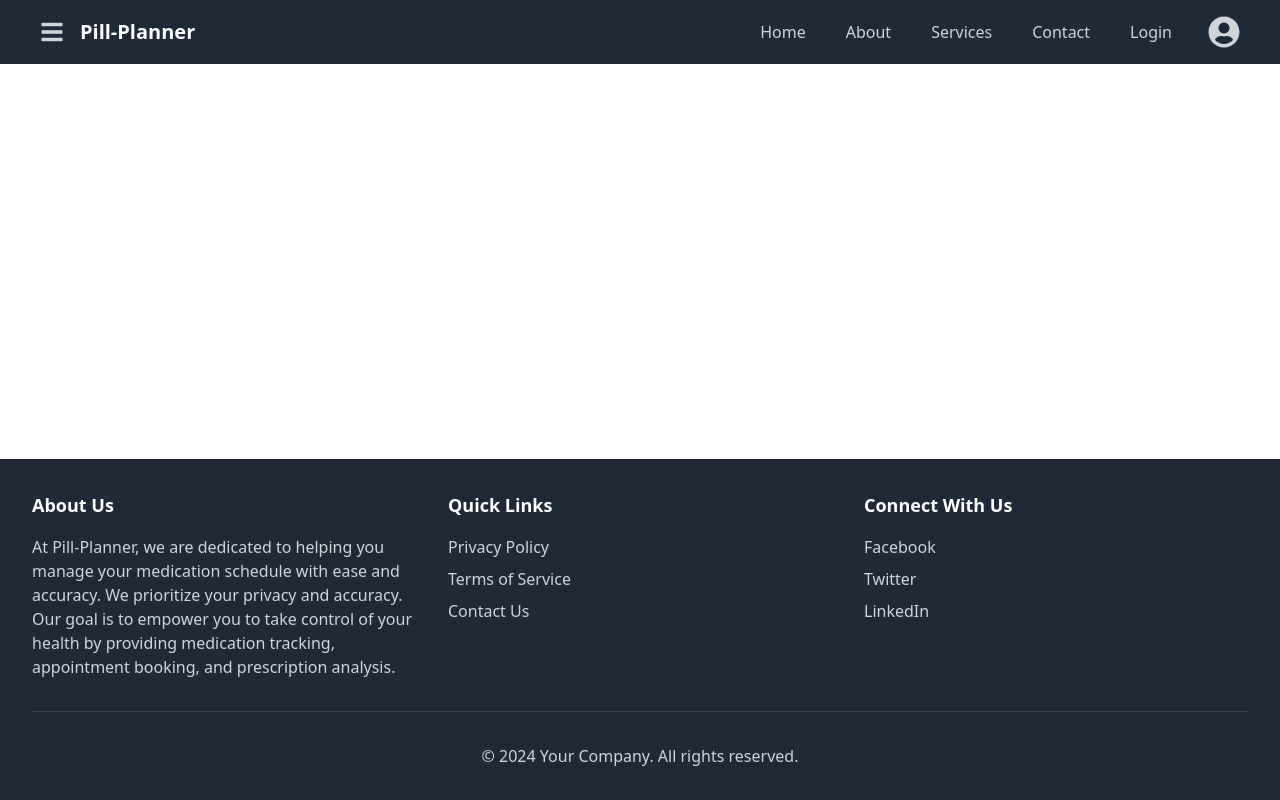
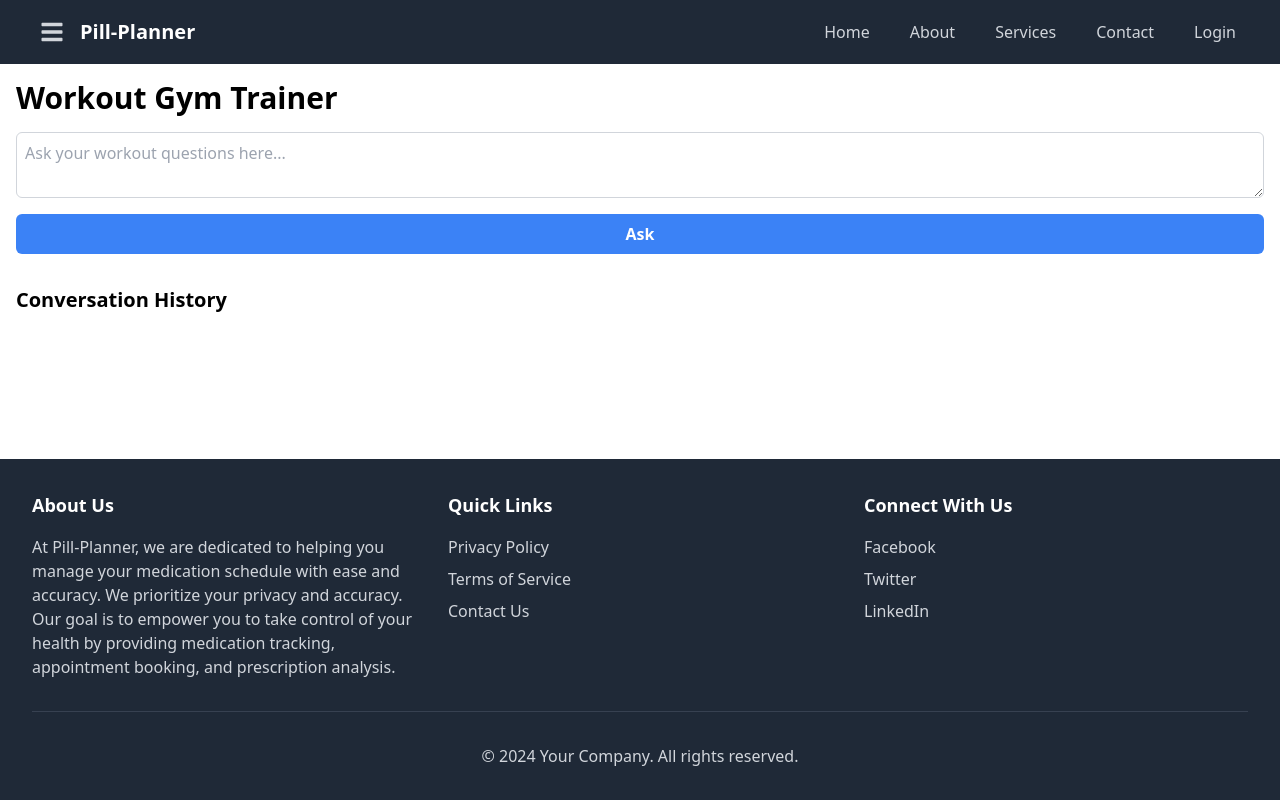
Before and after one commit to CharanSuggala26/Medicine-Dosage-Tracker, a React (Create React App) app in the folder pill-planner/: page /workout in a window 1280 px wide. Built offline with nearby package versions, Linux system fonts and the light colour scheme.

Commit message:
Workout Page uploaded and Navbar Updated

```diff
--- a/pill-planner/package.json
+++ b/pill-planner/package.json
@@ -3,6 +3,7 @@
   "version": "0.1.0",
   "private": true,
   "dependencies": {
+    "@google/generative-ai": "^0.21.0",
     "@heroicons/react": "^2.2.0",
     "autoprefixer": "^10.4.20",
     "axios": "^1.7.9",
@@ -14,7 +15,7 @@
     "framer-motion": "^11.15.0",
     "heroicons": "^2.2.0",
     "lucide-react": "^0.469.0",
-    "postcss": "^8.4.49",
+    "postcss": "^8.5.1",
     "react": "^18.3.1",
     "react-bootstrap": "^2.10.7",
     "react-calendar-heatmap": "^1.9.0",
--- a/pill-planner/src/App.js
+++ b/pill-planner/src/App.js
@@ -18,6 +18,7 @@ import Profile from "./Pages/Profile";
 import LandingPage from "./Pages/LandingPage";
 import Stats from "./Pages/Stats";
 import MedicineAnalysis from "./Pages/MedicineAnalysis";
+import WorkoutTrainer from "./Pages/WorkoutTrainer";
 
 function App() {
   const [isSidebarOpen, setIsSidebarOpen] = useState(false);
@@ -49,6 +50,7 @@ function App() {
             <Route path="/home" element={<Home />} />
             <Route path="/stats" element={<Stats />} />
             <Route path="/medicine-analysis" element={<MedicineAnalysis />} />
+            <Route path="/workout" element={<WorkoutTrainer />} />
           </Routes>
         </main>
         <Footer />
--- a/pill-planner/src/Components/Navbar.js
+++ b/pill-planner/src/Components/Navbar.js
@@ -1,10 +1,89 @@
+// import { Link, useNavigate } from 'react-router-dom';
+// import { useState } from 'react';
+// import { FaBars, FaUserCircle } from 'react-icons/fa';
+
+// function Navbar({ toggleSidebar }) {
+//   const [isMenuOpen, setIsMenuOpen] = useState(false);
+//   const navigate = useNavigate();
+
+//   return (
+//     <nav className="bg-gray-800 fixed w-full z-10">
+//       <div className="max-w-7xl mx-auto px-4 sm:px-6 lg:px-8">
+//         <div className="flex items-center justify-between h-16">
+//           <div className="flex items-center">
+//             <button
+//               onClick={toggleSidebar}
+//               className="text-gray-300 hover:text-white p-2"
+//             >
+//               <FaBars className="h-6 w-6" />
+//             </button>
+//             <div className="flex-shrink-0">
+//               <Link to="/" className="text-white font-bold text-xl ml-2">
+//                 Pill-Planner
+//               </Link>
+//             </div>
+//           </div>
+
+//           {/* Desktop Menu */}
+//           <div className="hidden md:flex items-center">
+//             <div className="ml-10 flex items-baseline space-x-4">
+//               <Link to="/" className="text-gray-300 hover:text-white px-3 py-2 rounded-md">
+//                 Home
+//               </Link>
+//               <Link to="/about" className="text-gray-300 hover:text-white px-3 py-2 rounded-md">
+//                 About
+//               </Link>
+//               <Link to="/services" className="text-gray-300 hover:text-white px-3 py-2 rounded-md">
+//                 Services
+//               </Link>
+//               <Link to="/contact" className="text-gray-300 hover:text-white px-3 py-2 rounded-md">
+//                 Contact
+//               </Link>
+//               <Link to="/login" className="text-gray-300 hover:text-white px-3 py-2 rounded-md">
+//                 Login
+//               </Link>
+//             </div>
+//             {/* Profile Icon */}
+//             <button
+//               onClick={() => navigate('/profile')}
+//               className="ml-4 text-gray-300 hover:text-white p-2"
+//             >
+//               <FaUserCircle className="h-8 w-8" />
+//             </button>
+//           </div>
+
+//           {/* Mobile Menu Button */}
+//           <div className="md:hidden">
+//             <button
+//               onClick={() => setIsMenuOpen(!isMenuOpen)}
+//               className="text-gray-300 hover:text-white"
+//             >
+//               <FaBars className="h-6 w-6" />
+//             </button>
+//           </div>
+//         </div>
+//       </div>
+//     </nav>
+//   );
+// }
+
+// export default Navbar;
+
+
+
 import { Link, useNavigate } from 'react-router-dom';
 import { useState } from 'react';
 import { FaBars, FaUserCircle } from 'react-icons/fa';
 
 function Navbar({ toggleSidebar }) {
   const [isMenuOpen, setIsMenuOpen] = useState(false);
+  const [isLoggedIn, setIsLoggedIn] = useState(false); // Track login state
   const navigate = useNavigate();
+
+  const handleLogout = () => {
+    setIsLoggedIn(false);
+    navigate('/'); // Redirect to home page on logout
+  };
 
   return (
     <nav className="bg-gray-800 fixed w-full z-10">
@@ -39,17 +118,28 @@ function Navbar({ toggleSidebar }) {
               <Link to="/contact" className="text-gray-300 hover:text-white px-3 py-2 rounded-md">
                 Contact
               </Link>
+              {!isLoggedIn ? (
                 <Link to="/login" className="text-gray-300 hover:text-white px-3 py-2 rounded-md">
                   Login
                 </Link>
+              ) : (
+                <button
+                  onClick={handleLogout}
+                  className="text-gray-300 hover:text-white px-3 py-2 rounded-md"
+                >
+                  Logout
+                </button>
+              )}
             </div>
             {/* Profile Icon */}
+            {isLoggedIn && (
               <button
                 onClick={() => navigate('/profile')}
                 className="ml-4 text-gray-300 hover:text-white p-2"
               >
                 <FaUserCircle className="h-8 w-8" />
               </button>
+            )}
           </div>
 
           {/* Mobile Menu Button */}
@@ -68,101 +158,3 @@ function Navbar({ toggleSidebar }) {
 }
 
 export default Navbar;
-
-
-
-
-
-
-
-// import { Link } from 'react-router-dom';
-// import { useState } from 'react';
-// import { FaBars } from 'react-icons/fa';
-
-// function Navbar({ toggleSidebar }) {
-//   const [isMenuOpen, setIsMenuOpen] = useState(false);
-
-//   return (
-//     <nav className="bg-gray-800 fixed w-full z-10">
-//       <div className="max-w-7xl mx-auto px-4 sm:px-6 lg:px-8">
-//         <div className="flex items-center justify-between h-16">
-//           <div className="flex items-center">
-//             <button
-//               onClick={toggleSidebar}
-//               className="text-gray-300 hover:text-white p-2"
-//             >
-//               <FaBars className="h-6 w-6" />
-//             </button>
-//             <div className="flex-shrink-0">
-//               <Link to="/" className="text-white font-bold text-xl ml-2">
-//                 Logo
-//               </Link>
-//             </div>
-//           </div>
-
-//           {/* Desktop Menu */}
-//           <div className="hidden md:block">
-//             <div className="ml-10 flex items-baseline space-x-4">
-//               <Link to="/" className="text-gray-300 hover:text-white px-3 py-2 rounded-md">
-//                 Home
-//               </Link>
-//               <Link to="/about" className="text-gray-300 hover:text-white px-3 py-2 rounded-md">
-//                 About
-//               </Link>
-//               <Link to="/services" className="text-gray-300 hover:text-white px-3 py-2 rounded-md">
-//                 Services
-//               </Link>
-//               <Link to="/contact" className="text-gray-300 hover:text-white px-3 py-2 rounded-md">
-//                 Contact
-//               </Link>
-//               <Link to="/login" className="text-gray-300 hover:text-white px-3 py-2 rounded-md">
-//                 Login
-//               </Link>
-//               <Link to="/profile" className="text-gray-300 hover:text-white px-3 py-2 rounded-md">
-//                 Profile
-//               </Link>
-//             </div>
-//           </div>
-
-//           {/* Mobile Menu Button */}
-//           <div className="md:hidden">
-//             <button
-//               onClick={() => setIsMenuOpen(!isMenuOpen)}
-//               className="text-gray-300 hover:text-white"
-//             >
-//               <FaBars className="h-6 w-6" />
-//             </button>
-//           </div>
-//         </div>
-
-//         {/* Mobile Menu */}
-//         {isMenuOpen && (
-//           <div className="md:hidden">
-//             <div className="px-2 pt-2 pb-3 space-y-1 sm:px-3">
-//               <Link to="/" className="text-gray-300 hover:text-white block px-3 py-2 rounded-md">
-//                 Home
-//               </Link>
-//               <Link to="/about" className="text-gray-300 hover:text-white block px-3 py-2 rounded-md">
-//                 About
-//               </Link>
-//               <Link to="/services" className="text-gray-300 hover:text-white block px-3 py-2 rounded-md">
-//                 Services
-//               </Link>
-//               <Link to="/contact" className="text-gray-300 hover:text-white block px-3 py-2 rounded-md">
-//                 Contact
-//               </Link>
-//               <Link to="/store" className="text-gray-300 hover:text-white block px-3 py-2 rounded-md">
-//                 Store
-//               </Link>
-//               <Link to="/profile" className="text-gray-300 hover:text-white block px-3 py-2 rounded-md">
-//                 Profile
-//               </Link>
-//             </div>
-//           </div>
-//         )}
-//       </div>
-//     </nav>
-//   );
-// }
-
-// export default Navbar;
--- /dev/null
+++ b/pill-planner/src/Pages/WorkoutTrainer.js
@@ -0,0 +1,99 @@
+import React, { useState, useEffect, useRef } from 'react';
+import { GoogleGenerativeAI } from '@google/generative-ai';
+
+function WorkoutTrainer() {
+  const [messages, setMessages] = useState([]);
+  const [userInput, setUserInput] = useState('');
+  const inputRef = useRef(null);
+
+  const apiKey = process.env.GEMINI_KEY; // Ensure this is defined in your environment
+
+  useEffect(() => {
+    if (!apiKey) {
+      console.error('Gemini API key is missing. Please set it in your environment variables.');
+    }
+  }, [apiKey]);
+
+  const handleInputChange = (event) => {
+    setUserInput(event.target.value);
+  };
+
+  const handleSubmit = async (event) => {
+    event.preventDefault();
+
+    if (!userInput.trim()) {
+      return;
+    }
+
+    const updatedMessages = [...messages, { role: 'user', content: userInput }];
+    setMessages(updatedMessages);
+    setUserInput('');
+
+    try {
+      const genAI = new GoogleGenerativeAI(apiKey);
+      const model = genAI.getGenerativeModel({ model: 'gemini-pro' });
+
+      const prompt = updatedMessages
+        .map((message) => `${message.role}: ${message.content}`)
+        .join('\n') + '\nAssistant:';
+
+      const result = await model.generateMessage({ prompt });
+      const assistantResponse = result.response.text;
+
+      setMessages([...updatedMessages, { role: 'assistant', content: assistantResponse }]);
+    } catch (error) {
+      console.error('Error generating response:', error);
+      setMessages([
+        ...updatedMessages,
+        { role: 'assistant', content: 'Error: Could not generate response.' },
+      ]);
+    }
+
+    inputRef.current.focus();
+  };
+
+  return (
+    <div className="container mx-auto p-4">
+      <h1 className="text-3xl font-bold mb-4">Workout Gym Trainer</h1>
+
+      <div className="flex flex-col space-y-4">
+        <div className="flex">
+          <textarea
+            className="w-full p-2 border border-gray-300 rounded-md focus:outline-none focus:ring-2 focus:ring-blue-500"
+            value={userInput}
+            onChange={handleInputChange}
+            placeholder="Ask your workout questions here..."
+            ref={inputRef}
+          />
+        </div>
+
+        <button
+          className="bg-blue-500 hover:bg-blue-700 text-white font-bold py-2 px-4 rounded-md"
+          onClick={handleSubmit}
+        >
+          Ask
+        </button>
+      </div>
+
+      <div className="mt-8">
+        <h2 className="text-xl font-semibold mb-2">Conversation History</h2>
+        <ul className="list-none">
+          {messages.map((message, index) => (
+            <li
+              key={index}
+              className={`p-2 rounded-md ${
+                message.role === 'user'
+                  ? 'bg-blue-100 text-blue-700'
+                  : 'bg-gray-100 text-gray-700'
+              }`}
+            >
+              <strong>{message.role}:</strong> {message.content}
+            </li>
+          ))}
+        </ul>
+      </div>
+    </div>
+  );
+}
+
+export default WorkoutTrainer;
```
Also changed, not shown: 1 other file (tests, documents, lock files or other folders). Lines whose indentation alone changed are shown as unchanged.
